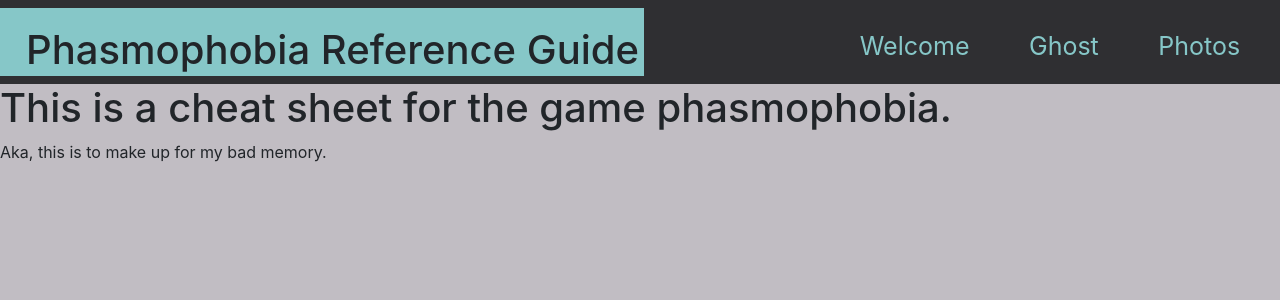
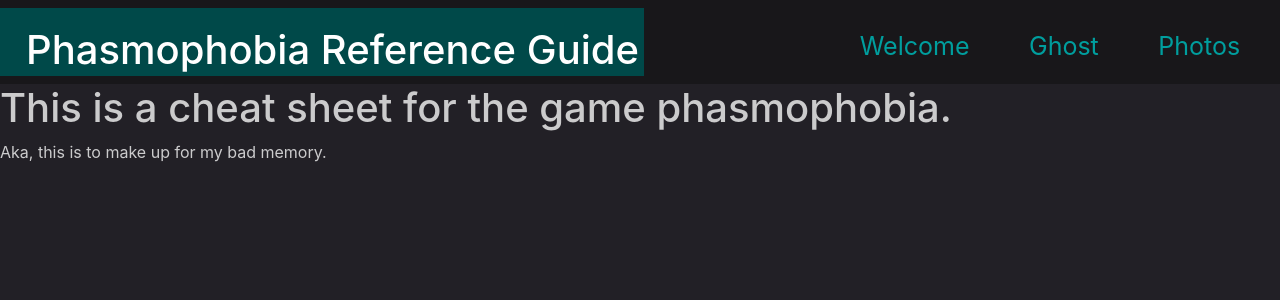
Before and after one commit to Justinean/phasmophobia-cheat-sheet, a React (Create React App) app: page / in a window 1280 px wide. Shown: the top 300 px of the page. Built offline with nearby package versions, Linux system fonts and the light colour scheme.

Commit message:
Changed the coloring

```diff
--- a/src/components/link/link.css
+++ b/src/components/link/link.css
@@ -1,5 +1,5 @@
 .navlink {
-    color: #a7ffffbb;
+    color: #009e9e;
     font-size: 25px;
     text-decoration: none;
 }
--- a/src/components/navbar/navbar.css
+++ b/src/components/navbar/navbar.css
@@ -3,7 +3,7 @@
     justify-content: space-between;
     flex-wrap: wrap;
     align-items: center;
-    background-color: #050507c4;
+    background-color: #18171a;
     height: 15%;
     width: 100%;
     padding-top: 0px;
@@ -17,7 +17,8 @@
     padding-left: 26px;
     padding-right: 5px;
     padding-bottom: 2px;
-    background-color: #a7ffffbb;
+    background-color: #004949;
+    color: white;
     width: fit-content;
     text-align: right;
 }
--- a/src/index.css
+++ b/src/index.css
@@ -1,12 +1,16 @@
 html {
     height: 100%;
+}
+
+h1, p, h2, h3, li {
+    color: #ffffffc4
 }
 
 body {
     width: 100%;
     height: 100%;
     min-width: 300px;
-    background-color: #463b4d55;
+    background-color: #222026;
     margin: 0;
     font-family: -apple-system, BlinkMacSystemFont, 'Segoe UI', 'Roboto', 'Oxygen',
     'Ubuntu', 'Cantarell', 'Fira Sans', 'Droid Sans', 'Helvetica Neue',
```
